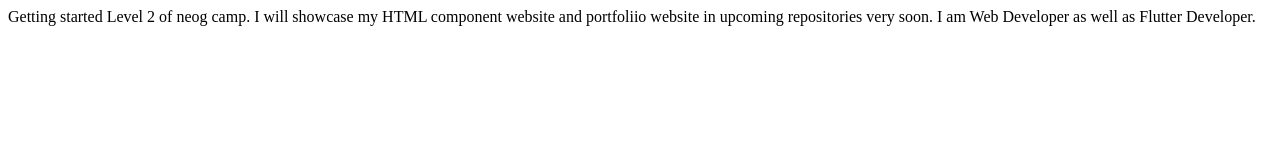
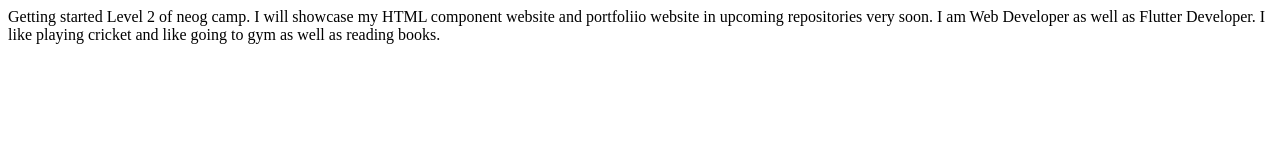
Before and after one commit to Kushagradheer/Neog-Lec2, a plain HTML site: page index.html in a window 1280 px wide. Drawn offline with Linux system fonts and the light colour scheme.

Commit message:
updated:Added Hobbies.
Added my Hobbies to the website.

```diff
--- a/index.html
+++ b/index.html
@@ -12,5 +12,7 @@
 
     I am Web Developer as well as Flutter Developer.
 
+    I like playing cricket and like going to gym as well as reading books.
+
 </body>
 </html>
```
